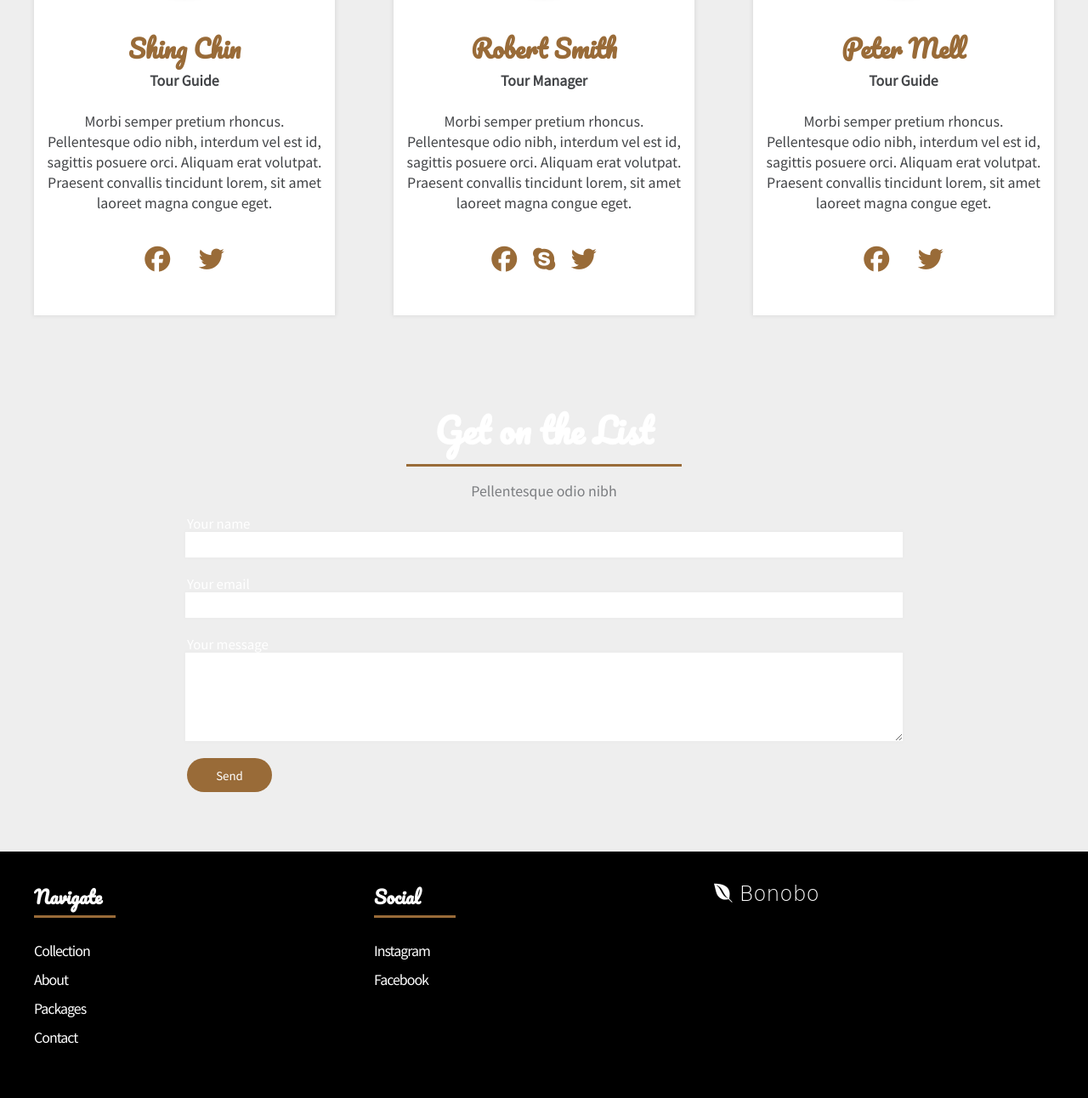
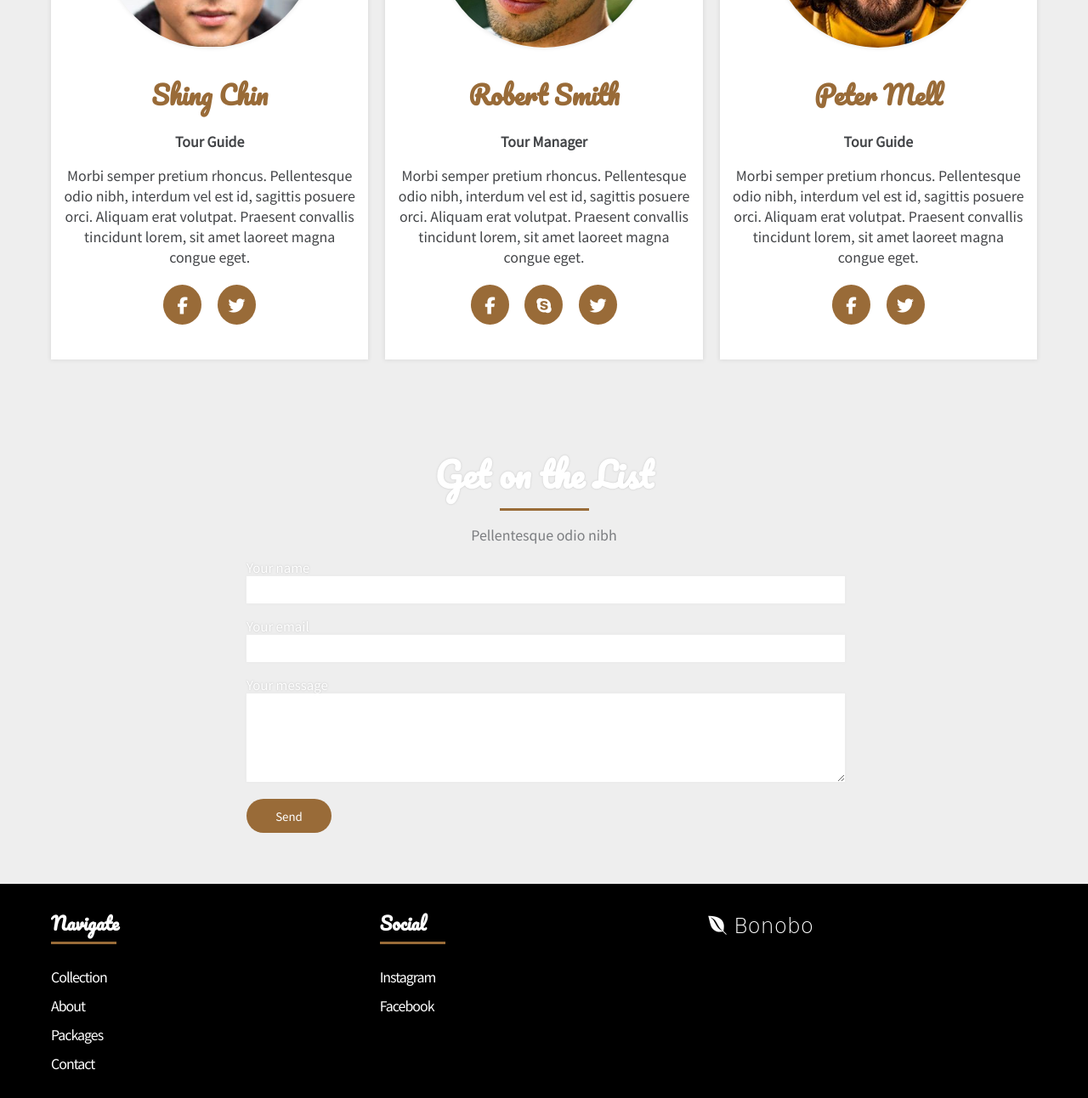
Before and after one commit to svetkaSs/Bonobo, a plain HTML site: page index.html in a window 1280 px wide. Shown: the part 1415-2707 px from the top of the page at 85% size. Drawn offline with Linux system fonts and the light colour scheme; a web font is replaced by a local one.

Commit message:
saving_3

```diff
--- a/index.html
+++ b/index.html
@@ -13,9 +13,11 @@
     <header>
       <div class="container">
 
-        <div class="logo"> <i class="fab fa-envira" ></i> Bonobo</div>
+        <div class="logo"> <i class="i-logo fab fa-envira" ></i> Bonobo</div>
 
         <nav>
+            <input id="open-btn" class="open-burger" type="checkbox">
+            <label for="open-btn" class="for-burger">Menu</label>
             <ul>
                 <li><a href="#">HOME</a></li>
                 <li><a href="#">TOUR LIST</a></li>
@@ -28,7 +30,7 @@
         </nav>
       </div>
     </header>
-<div class="main-sreen">
+<div class="main-screen">
     <div class="container">
         <div class="row">
 <div class="column main-img">
@@ -36,14 +38,13 @@
 <img class="main-img-2" src="oleni2.jpg">
     </div>
 <div class="column main-text">
-<h2>We Create And Turn  <br>into Reality</h2>
-
-<p>
-Company
-<br>
-<br>
-Lorem ipsum dolor sit amet, consectetur adipiscing elit. Duis viverra, risus in dictum malesuada, turpis neque dapibus nibh, a consequat elit nunc non ligula.
-<br><br>
+<h1>We Create And Turn  <br>into Reality</h1>
+<hr class="hr-under-heading">
+<p class="first-text">
+Company</p>
+<p class="second-text">Lorem ipsum dolor sit amet, consectetur adipiscing elit. Duis viverra, risus in dictum malesuada, turpis neque dapibus nibh, a consequat elit nunc non ligula.
+</p>
+<p class="third-text">
 Etiam id lacus vitae odio vestibulum eleifend sit amet vitae tellus.
 Quisque placerat sit amet justo vitae auctor. Integer quis dui lorem. Mauris ac eleifend odio. Donec mattis lectus eu magna tincidunt imperdiet. Nullam maximus felis congue consequat volutpat. Mauris ac eleifend odio. Donec mattis lectus eu magna tincidunt imperdiet.
 </p>
@@ -56,34 +57,31 @@ Quisque placerat sit amet justo vitae auctor. Integer quis dui lorem. Mauris ac
         <div class="flex">
        <div class="worker">
         <img class="worker-img" src="first.jpg">
-        <h3>Shing Chin</h3>
-        <p class="worker-text">
-           <b>Tour Guide</b> <br><br>
-            Morbi semper pretium rhoncus. Pellentesque odio nibh, interdum vel est id, sagittis posuere orci. Aliquam erat volutpat. Praesent convallis tincidunt lorem, sit amet laoreet magna congue eget.
-        </p> <br>
-        <a href="#"><i class="fab fa-facebook i-worker"></i></a>
-        <a href="#"><i class="fab fa-twitter i-worker"></i></a>
+        <h2>Shing Chin</h2>
+        <p class="worker-position"></p>
+           <b>Tour Guide</b>
+        <p class="worker-text">Morbi semper pretium rhoncus. Pellentesque odio nibh, interdum vel est id, sagittis posuere orci. Aliquam erat volutpat. Praesent convallis tincidunt lorem, sit amet laoreet magna congue eget.   </p>
+        <a href="#"><i class="i-facebook fab fa-facebook-f"></i></a>
+        <a href="#"><i class="i-twitter fab fa-twitter"></i></a>
        </div>
        <div class="worker">
         <img class="worker-img" src="second.jpg">
-        <h3> Robert Smith</h3>
-        <p class="worker-text">
-            <b>Tour Manager</b> <br><br>
-             Morbi semper pretium rhoncus. Pellentesque odio nibh, interdum vel est id, sagittis posuere orci. Aliquam erat volutpat. Praesent convallis tincidunt lorem, sit amet laoreet magna congue eget.
-         </p><br>
-         <a href="#"><i class="fab fa-facebook i-worker"></i></a>
-         <a href="#"> <i class="fab fa-skype i-worker"></i></a>
-         <a href="#"><i class="fab fa-twitter i-worker"></i></a>
+        <h2> Robert Smith</h2>
+        <p class="worker-position">
+            <b>Tour Manager</b> </p>
+           <p class="worker-text">Morbi semper pretium rhoncus. Pellentesque odio nibh, interdum vel est id, sagittis posuere orci. Aliquam erat volutpat. Praesent convallis tincidunt lorem, sit amet laoreet magna congue eget.</p>
+         <a  href="#"><i class="i-facebook fab fa-facebook-f"></i></a>
+         <a href="#"> <i class="i-skype fab fa-skype "></i></a>
+         <a href="#"><i class="i-twitter fab fa-twitter "></i></a>
     </div>
     <div class="worker">
         <img class="worker-img" src="third.jpg">
-        <h3>Peter Mell</h3>
-        <p class="worker-text">
-            <b>Tour Guide</b> <br><br>
-             Morbi semper pretium rhoncus. Pellentesque odio nibh, interdum vel est id, sagittis posuere orci. Aliquam erat volutpat. Praesent convallis tincidunt lorem, sit amet laoreet magna congue eget.
-         </p><br>
-         <a href="#"><i class="fab fa-facebook i-worker"></i></a>
-         <a  href="#"><i class="fab fa-twitter i-worker"></i></a>
+        <h2>Peter Mell</h2>
+        <p class="worker-position">
+            <b>Tour Guide</b> </p>
+           <p class="worker-text">  Morbi semper pretium rhoncus. Pellentesque odio nibh, interdum vel est id, sagittis posuere orci. Aliquam erat volutpat. Praesent convallis tincidunt lorem, sit amet laoreet magna congue eget.</p>
+         <a href="#"><i class="i-facebook fab fa-facebook-f"></i></a>
+         <a  href="#"><i class="i-twitter fab fa-twitter "></i></a>
 
 
     </div>
@@ -92,38 +90,35 @@ Quisque placerat sit amet justo vitae auctor. Integer quis dui lorem. Mauris ac
     </div>
 
     <div class="client-form">
-        <div class="container">
-        <h4> Get on the List </h4>
-        <div class="line"> </div>
+        <form>
+        <h3> Get on the List </h3>
+        <hr class="hr-under-start-client-form">
         <p  class="client-form_text">Pellentesque odio nibh</p>
 
-    <div class="forms">
-        <div class="forms name-form">
-            <legend>Your name</legend>
-            <input class="form" type="text" > <br>
+               <label for="your-name">Your name</label> <br>
+            <input id="your-name" type="text" >
 
-        </div>
-        <div class=" forms email-form">
-            <legend>Your email</legend>
-            <input class="form" type="text" > <br>
-        </div>
-        <div class="message-form">
-            <legend>Your message</legend>
-            <textarea></textarea>
-            <br>
+            <label for="your-email">Your email</label> <br>
+            <input id="your-email" class="form" type="text" >
+
+
+            <label for="your-message">Your message</label><br>
+            <textarea id="your-message"></textarea>
+
+
             <button class="send">Send </button>
-           <div class="clearfix"></div>
-        </div>
-    </div>
-</div>
-</div>
+        </form>
+
+   </div>
+
+
 
 <div class="bottom-menu">
     <div class="container">
-         <div class="row">
-             <div class="column">
-                <h5>Navigate</h5>
-
+         <div class="footer__row">
+             <div class="footer__column">
+                <h4>Navigate</h4>
+                <hr class="hr-bottom-menu">
                 <ul>
                     <li><a href="#">Collection</a></li>
                     <li><a href="#">About</a></li>
@@ -132,15 +127,15 @@ Quisque placerat sit amet justo vitae auctor. Integer quis dui lorem. Mauris ac
 
                 </ul>
             </div>
-             <div class="column">
-                <h5>Social</h5>
-
+             <div class="footer__column">
+                <h4>Social</h4>
+                <hr class="hr-bottom-menu">
                 <ul>
                     <li><a href="#">Instagram</a></li>
                     <li><a href="#">Facebook</a></li>
                 </ul>
             </div>
-            <div class="column">
+            <div class="footer__column">
                 <div class="bottom-logo"> <i class="fab fa-envira" ></i> Bonobo</div>
 
             </div>
--- a/style.css
+++ b/style.css
@@ -10,8 +10,10 @@ body{
     margin:0;
 }
 .container{
-   width:1200px;
+   max-width:1160px;
    margin: auto;
+   padding: 0 20px ;
+
 }
 header{
     background-image: url(mya.jpg);
@@ -32,9 +34,16 @@ header{
     font-family: 'Meddon', cursive;
     font-weight: 100;
 }
-.fa-envira{
+.i-logo{
     color:#FFFFFF;
 }
+.open-burger{
+    opacity:0;
+}
+.for-burger{
+    display:none;
+}
+
 ul{
     letter-spacing: -1px;
     list-style-type: none;
@@ -49,7 +58,7 @@ nav li{
 nav li:hover{
 
     border-bottom: 3px solid #996B38;
-    transition: 0.1s;
+    transition: 0.3s;
 
 }
 header a{
@@ -63,28 +72,40 @@ header a{
 }
 .row{
     display: flex;
+    flex-wrap: wrap;
 }
 .column{
-    flex:1;
+    flex:1 1 400px;
+
 }
 
 
 
-.main-sreen{
+.main-screen{
     margin-top: 100px;
+
+
+}
+.main-screen .column:first-child{
+    margin-bottom: 50px;
+}
+
+
+.main-img{
+    position: relative;
 
 }
 .main-img-1{
-    width:400px;
+    width:70%;
     box-shadow: 0px 0px 5px 1px rgba(0, 0, 0, 0.08);
 
 }
 
 .main-img-2{
-    width:220px;
+    width:35%;
     position:absolute;
-    left: 465px;
-    top: 800px;
+    right: 15%;
+    bottom: -1%;
     box-shadow: 0px 0px 5px 1px rgba(0, 0, 0, 0.08);
 }
 .main-text{
@@ -93,29 +114,33 @@ header a{
     line-height: 2;
 
 }
-h2{
-    display: block;
-    width:290px;
-    border-bottom: 3px solid #996B38;
+
+h1{
+
     padding-bottom: 10px;
     font-family: 'Pacifico', cursive;
     font-size: 30px;
     color:#333436;
     margin: 0;
 }
+.hr-under-heading{
+border:none;
+border-bottom: 3px solid hsl(32, 46%, 41%);
+width:90px;
+margin:0;
+}
 
 .flex{
-    justify-content:space-between;
     display: flex;
+    gap:20px;
+    flex-wrap:wrap;
     margin-top:120px;
-
-
 }
 
 .worker{
     font-family: 'Noto Sans KR', sans-serif;
     background-color: #ffffff;
-    width:27%;
+    flex: 1 1 250px;
     text-align: center;
     align-items: center;
     padding: 30px 15px 50px 15px;
@@ -130,85 +155,99 @@ h2{
     box-shadow: 0px 0px 5px 1px rgba(0, 0, 0, 0.08);
 }
 
-h3{
+h2{
     font-family: 'Pacifico', cursive;
-    font-size: 29px;
+    font-size: 30px;
     margin-bottom: 0;
     color:#996B38;
 }
+.worker-text{
+    margin-bottom: 30px;
+}
+.worker a{
 
-.worker-text{
-    margin-top: 0;
+    margin-right: 15px;
+    font-size: 20px;
+    padding: 9px 10px 9px 10px;
+    color:#FFFFFF;
+    background-color: #996B38;
+    border-radius: 50%;
+
+    align-items: center;
 }
 
-.i-worker{
-    font-size: 30px;
-    color:#996B38;
+.worker a:last-child{
+    margin-right: 0px;
+}
+.worker i{
+    width:25px;
+}
+.worker a:hover{
+    background-color:#424447;
+}
 
+.client-form{
+
+  margin-bottom: 60px;
 
 }
-.fa-facebook{
-    margin-right: 15px;
-}
-.fa-twitter{
-    margin-left:15px;
-}
-.worker a{
-width:30px;
-}
-
-.worker a i:hover{
-    color:#424447;
-    transition: 0.1s;
-}
-.client-form{
-  text-align: center;
-  padding-bottom: 50px;
-
-}
-h4{
-
-    width: 27%;
+h3{
+    text-align: center;
     margin:0;
     padding: 100px 0 5px 0;
     color:#ffffff;
     font-family: 'Pacifico', cursive;
     font-size: 40px;
-    display: block;
-    border-bottom: 3px solid #996B38;
-    margin-left: auto;
-    margin-right: auto;
+
+    text-shadow: 0px 0px 2px rgba(150, 150, 150, 0.5);
 }
 
+form{
+    max-width: 700px;
+    margin: auto;
+    padding: 0 20px;
+}
 
+.hr-under-start-client-form{
+
+    border:none;
+    border-bottom: 3px solid hsl(32, 46%, 41%);
+    width:15%;
+    margin:0 auto;
+}
 .client-form_text{
     font-family: 'Noto Sans KR', sans-serif;
     color:#7b7d80;
+    outline: 0;
+    text-align: center;
 
 }
-.forms{
-    padding-bottom: 20px;
+.client-form input{
+    outline: 0;
+    width: 100%;
+    border: none;
+    box-shadow: 0px 0px 5px 1px rgba(0, 0, 0, 0.02);
+    margin-bottom: 16px;
+    height:30px;
 }
- .form{
-   width: 70%;
-   height: 28px;
-   border: none;
-   box-shadow: 0px 0px 5px 1px rgba(0, 0, 0, 0.02);
- }
 
 textarea{
-    width: 70%;
+    width: 100%;
     height: 100px;
     border: none;
     box-shadow: 0px 0px 5px 1px rgba(0, 0, 0, 0.02);
     margin-bottom: 16px;
+    outline: 0;
+
 }
-legend{
+
+label{
     color:#ffffff;
     font-family: 'Noto Sans KR', sans-serif;
     text-align: left;
-    padding-left: 15%;
     font-size: 15px;
+    text-shadow: 0px 0px 2px rgba(150, 150, 150, 0.5);
+
 }
 .send{
     background-color: #996B38;
@@ -218,27 +257,35 @@ legend{
     width:100px;
     font-family: 'Noto Sans KR', sans-serif;
     color:#ffffff;
-    float:left;
-    margin-left: 15%;
+
 }
-.clearfix {
-    clear: left;
-}
+
 .bottom-menu{
     background-color: #000000;
     padding-bottom: 60px;
 }
-h5{
+.footer__row{
+    display: flex;
+    flex-wrap: wrap;
+}
+.footer__column{
+    flex:1 1 200px;
+}
+h4{
     margin-bottom: 0;
     padding-bottom: 3px;
-    width: 24%;
     color:#FFFFFF;
     font-size: 21px;
     font-family: 'Pacifico', cursive;
     display: block;
-    border-bottom:3px solid #996B38 ;
+
 }
-
+.hr-bottom-menu{
+    border:none;
+    border-bottom: 3px solid hsl(32, 46%, 41%);
+    width:20%;
+   margin: 0;
+}
 
 .bottom-menu li{
 
@@ -260,3 +307,47 @@ h5{
     font-weight: 100;
     color:#FFFFFF;
 }
+@media(max-width:600px) {
+.flex{
+    margin-top: 50px;
+}
+.footer__column{
+text-align: center;
+}
+.hr-bottom-menu{
+    border:none;
+
+}
+}
+@media (max-width:760px) {
+    .open-burger{
+        opacity:0;
+
+    }
+    .for-burger{
+
+        padding-top: 50px;
+        font-size: 20px;
+        font-family: 'Noto Sans KR', sans-serif;
+        display: contents;
+    }
+    .open-burger:checked ~ul{
+        visibility:visible;
+
+      }
+    nav ul{
+        visibility:hidden;
+        padding-left: 23px;
+        margin-top: 0;
+    }
+    nav li{
+        display: list-item;
+        height:35px;
+    }
+    nav li:hover{
+        border: none;
+        font-size: 18px;
+        transition: 0.3s;
+    }
+
+}
```
